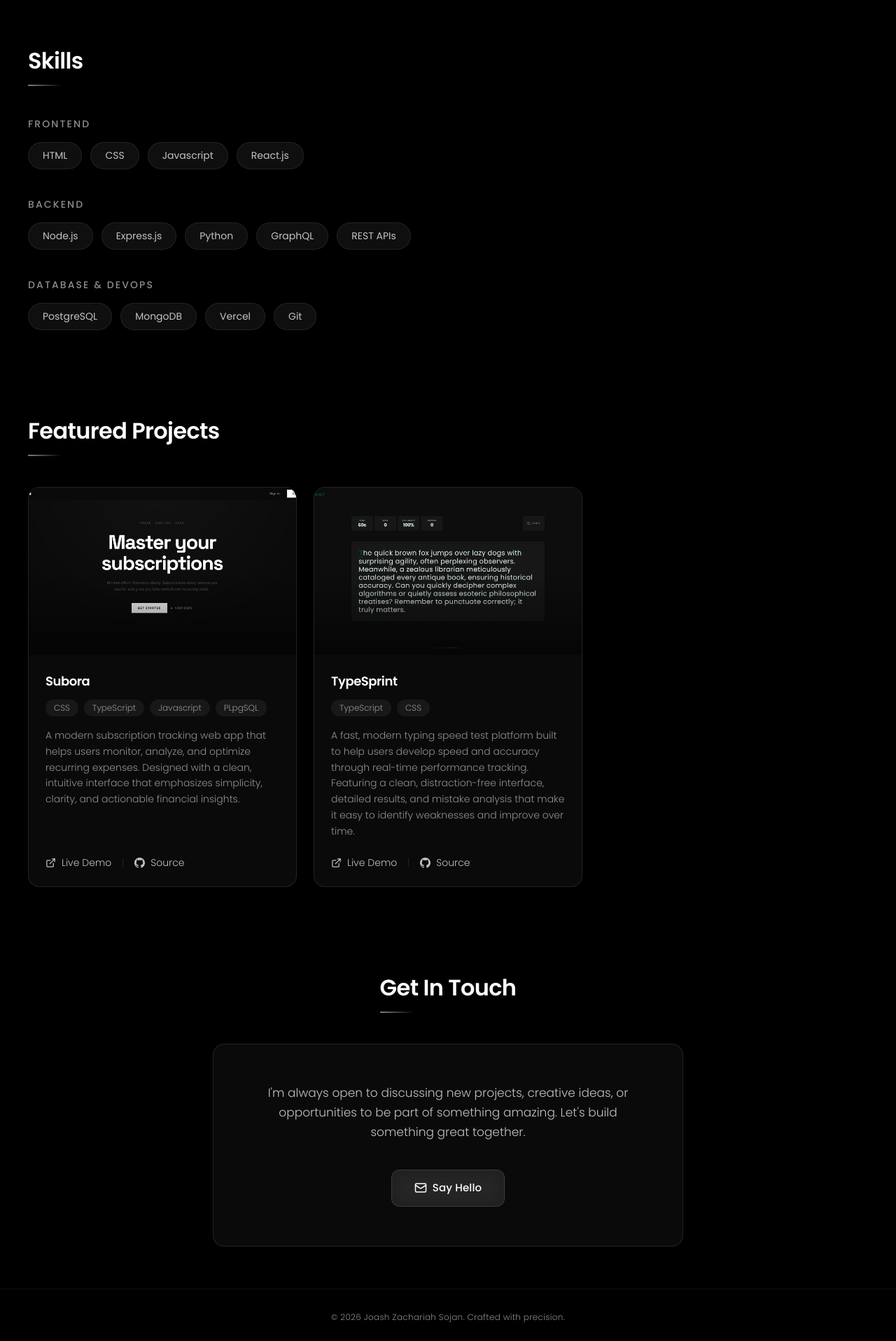
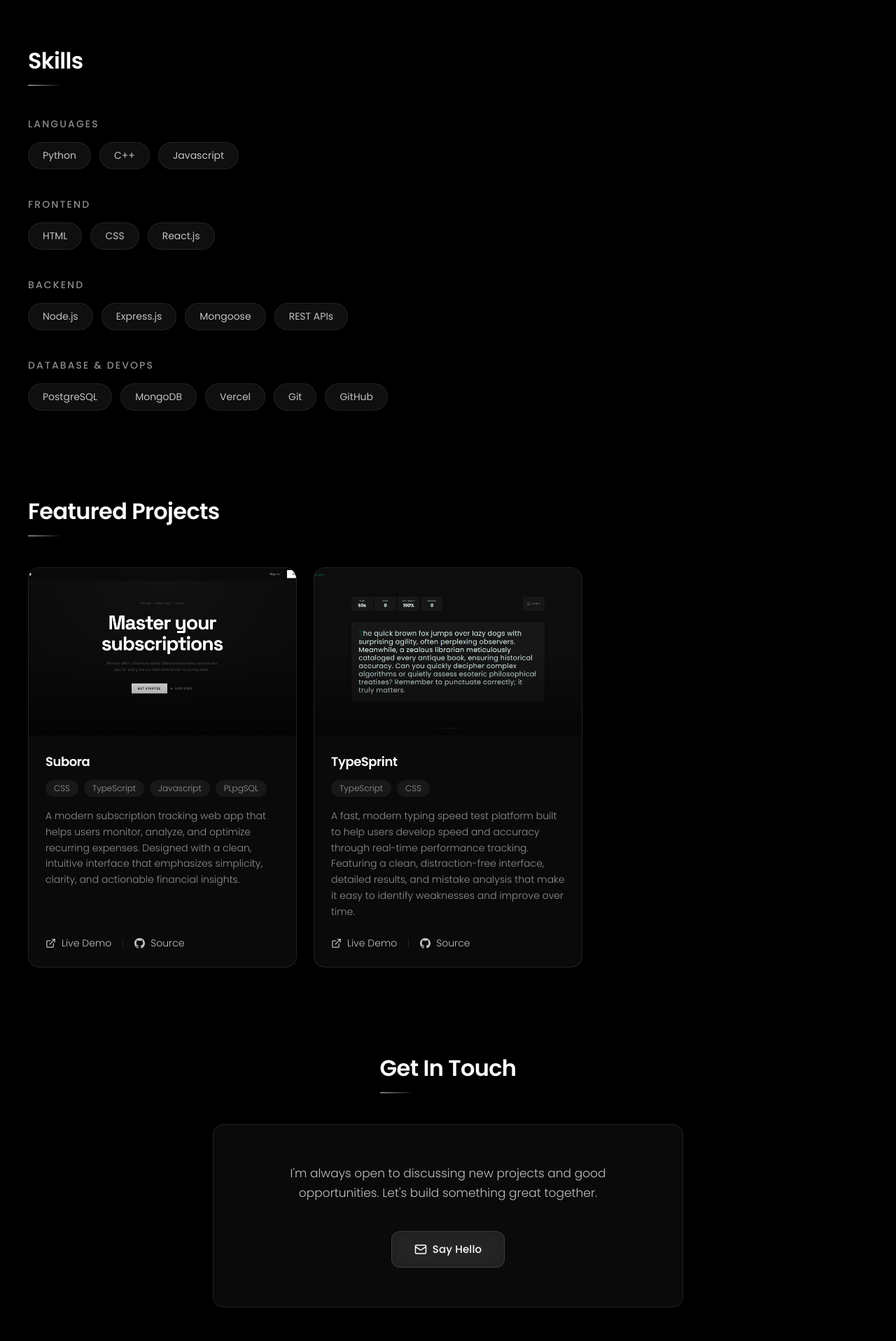
Before and after one commit to joashzach/Portfolio, a Next.js app: page / in a window 1280 px wide. Shown: the part 1027-2944 px from the top of the page at 70% size. Built offline with nearby package versions, Linux system fonts and the light colour scheme.

Commit message:
updated skills

```diff
--- a/src/data/portfolio.ts
+++ b/src/data/portfolio.ts
@@ -40,21 +40,28 @@ export const portfolioData: PortfolioData = {
 
   skills: [
     {
+      category: "Languages",
+      tools: [
+        "Python",
+        "C++",
+        "Javascript",
+      ],
+    },
+    {
       category: "Frontend",
       tools: [
         "HTML",
         "CSS",
-        "Javascript",
-        "React.js",
+        "React.js"
       ],
     },
     {
       category: "Backend",
-      tools: ["Node.js", "Express.js", "Python", "GraphQL", "REST APIs"],
+      tools: ["Node.js", "Express.js", "Mongoose", "REST APIs"],
     },
     {
       category: "Database & DevOps",
-      tools: ["PostgreSQL", "MongoDB", "Vercel", "Git"],
+      tools: ["PostgreSQL", "MongoDB", "Vercel", "Git", "GitHub"],
     },
   ],
 
@@ -83,6 +90,6 @@ export const portfolioData: PortfolioData = {
   contact: {
     email: "joashzachh7@gmail.com",
     message:
-      "I'm always open to discussing new projects, creative ideas, or opportunities to be part of something amazing. Let's build something great together.",
+      "I'm always open to discussing new projects and good opportunities. Let's build something great together.",
   },
 };
```
